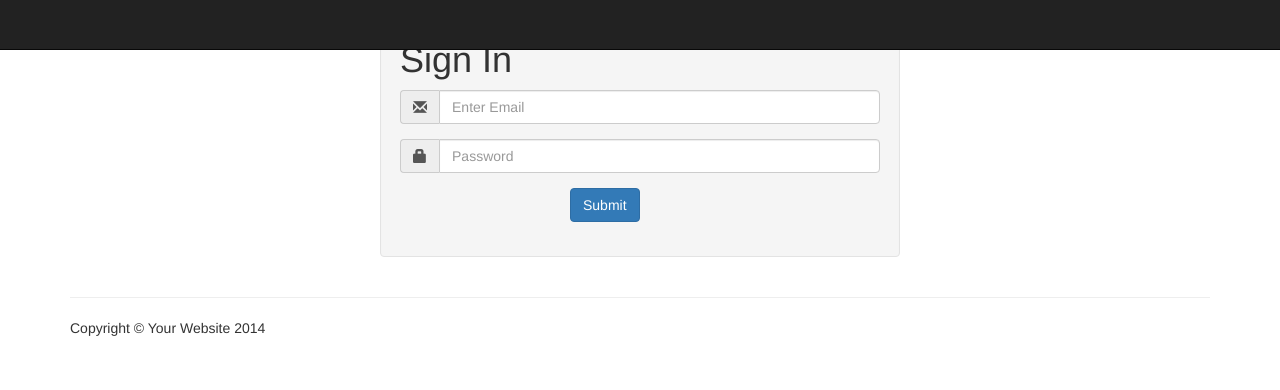
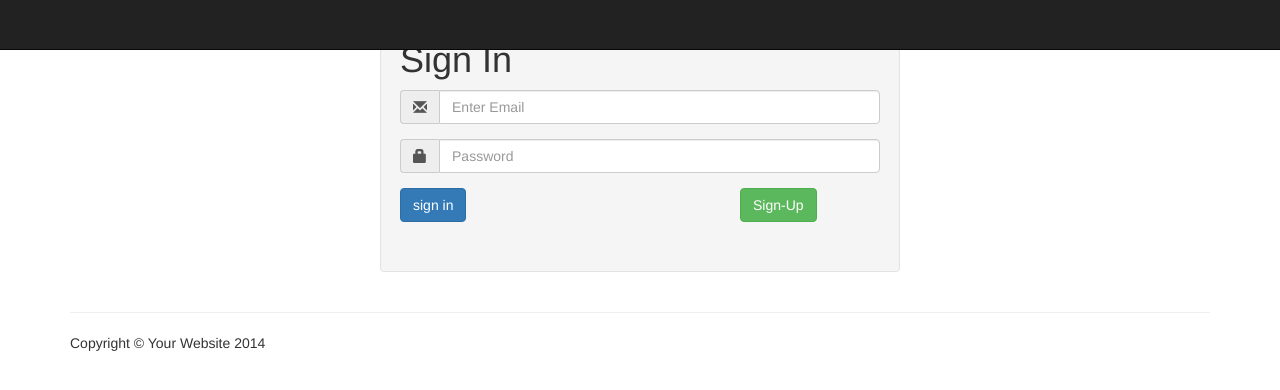
Before and after one commit to amiir95/hello-world, a PHP site: page /sign_in.php in a window 1280 px wide. Shown: the top 390 px of the page. Run offline with PHP 8.4, Linux system fonts and the light colour scheme; some libraries are stand-ins or nearby versions.

Commit message:
Update sign_in.php

```diff
--- a/sign_in.php
+++ b/sign_in.php
@@ -33,16 +33,17 @@ if(isset($_POST['Submit']))
             if ($row = mysqli_fetch_assoc($result))
             {
 
-                if ($password != $row['Password'])
+                if ( !password_verify($password,$row['Password']))
                 {
                     echo "<script>
                     alert('Wrong Password');
                     window.location.href='';
                     </script>";
                 }
-                elseif ($password == $row['Password'])
+                elseif (password_verify($password,$row['Password']))
                 {
 //Log in the user
+
                     $_SESSION['UserID'] = $row['UserID'];
                     $_SESSION['Fname'] = $row['Fname'];
                     $_SESSION['Lname'] = $row['Lname'];
@@ -55,6 +56,14 @@ if(isset($_POST['Submit']))
                     $_SESSION['Hometown'] = $row['Hometown'];
                     $_SESSION['RelationshipStatus'] = $row['RelationshipStatus'];
                     $_SESSION['Bio'] = $row['Bio'];
+                    $query="SELECT COUNT(*) as Request_num FROM add_user WHERE ReceiverID='{$row['UserID']}'";
+                    $send_query=mysqli_query($connection,$query);
+                    if(!$send_query)
+                    {
+                        die("ERROR!!".mysqli_error($connection));
+                    }
+                    $row=mysqli_fetch_assoc($send_query);
+                    $_SESSION['Request_num']=$row['Request_num'];
                     header("Location: profile/p_index.php");
 
 
@@ -124,13 +133,20 @@ else    //if he didn't press the actual login button
                         </div>
                         </div>
                         <div class="row">
-                        <div class="col-xs-offset-4 col-xs-4">
+                        <div class=" col-xs-4">
                             <div class="form-group">
-                            <input type="submit" class="btn btn-primary my-button" name="Submit">
+                            <input type="submit" class="btn btn-primary my-button" name="Submit" value="sign in">
+                            </div>
+                        </div>
+                        <div class=" col-xs-4 col-xs-offset-4">
+                            <div class="form-group">
+                            <a class="btn btn-success my-button" href="sign_up.php">Sign-Up</a>
                             </div>
                         </div>
                         </div>
+                        <div class="form-group">
 
+                        </div>
             </form>
             </div>
          </div>
```
